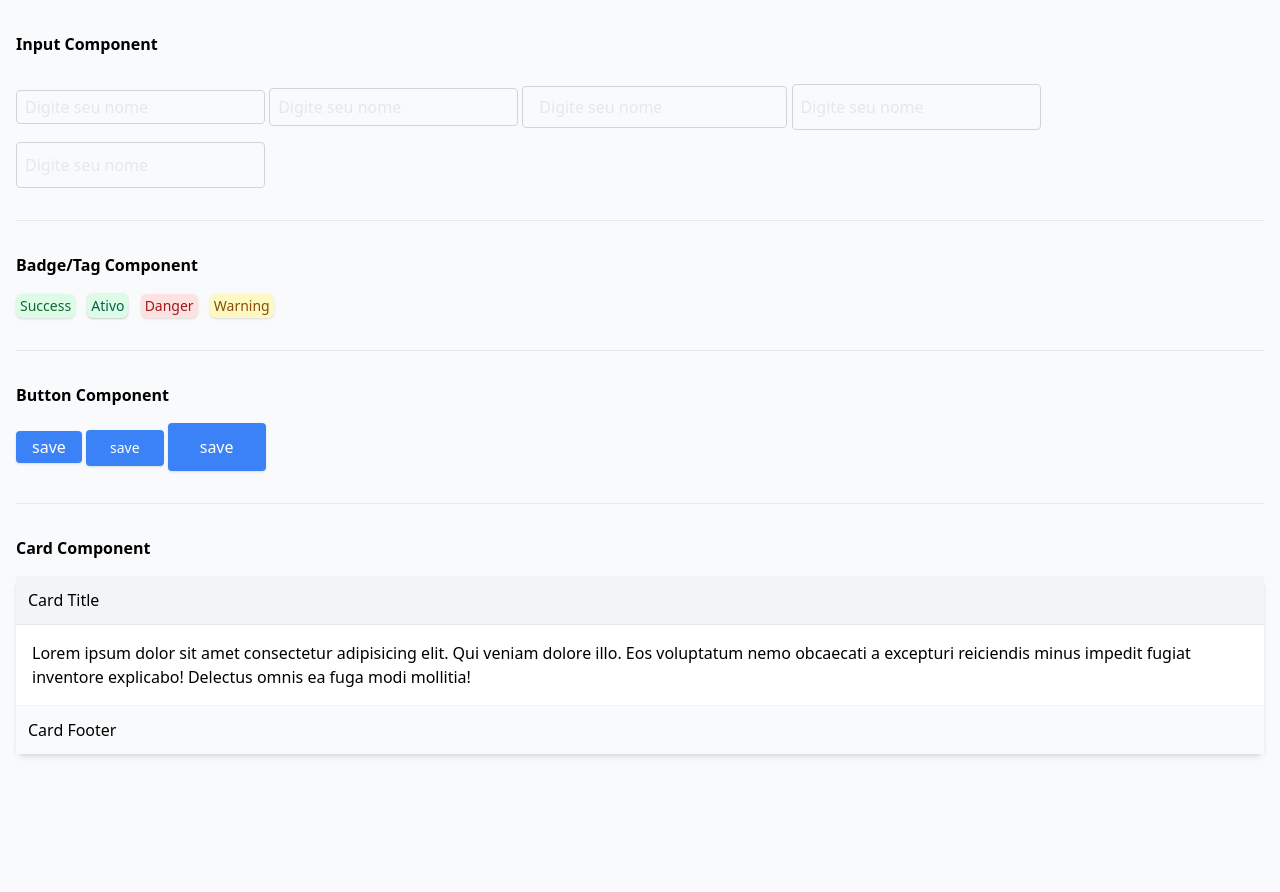
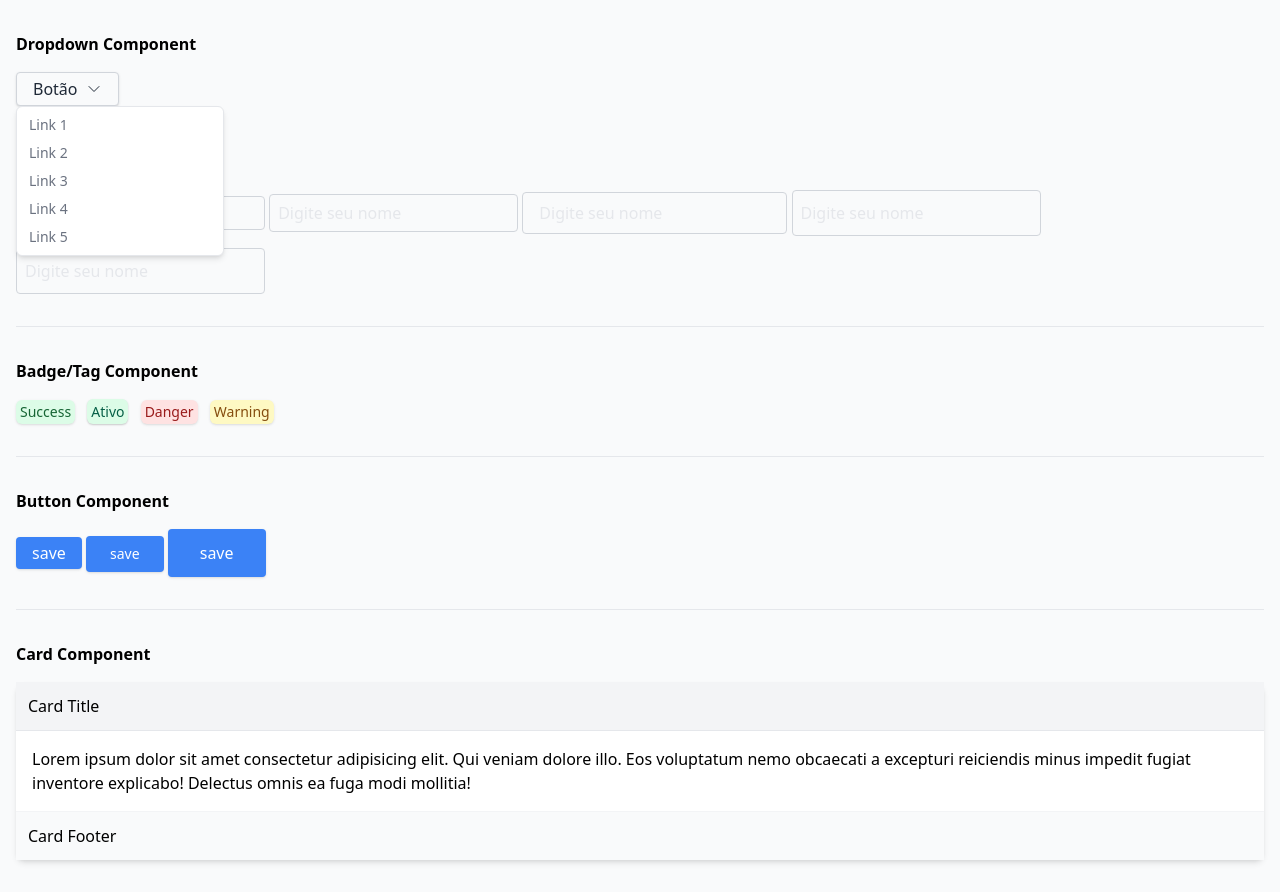
Before and after one commit to wesleyvilaseca/tailwind-components-example, a website: page src/index.html in a window 1280 px wide. Before the commit the page ends 800 px from the top, so only its background shows below. Drawn offline with nearby package versions, Linux system fonts and the light colour scheme; files that its build step writes are made by us from their sources.

Commit message:
feat: dropdown component

```diff
--- a/src/index.html
+++ b/src/index.html
@@ -8,6 +8,38 @@
 </head>
 <body class="bg-gray-50 dark:bg-gray-800">
     <div class="container mx-auto px-4 py-8 space-y-8">
+
+        <section id="dropdown-ce">
+            <h6 class="font-bold dark:text-gray-50 mb-4">Dropdown Component</h6>
+            <div class="relative">
+                <button class="flex items-center bg-gray-50 border border-gray-300 px-4 py-1 rounded text-gray-800 shadow">
+                    Botão
+                    <div class="icon">
+                        <svg class="w-4 h-4 ml-2" xmlns="http://www.w3.org/2000/svg" fill="none" viewBox="0 0 24 24" stroke-width="1.5" stroke="currentColor" class="size-6">
+                            <path stroke-linecap="round" stroke-linejoin="round" d="m19.5 8.25-7.5 7.5-7.5-7.5" />
+                        </svg>
+                    </div>
+                </button>
+
+                <div class="absolute w-52 bg-white border border-gray-200 py-1 shadow-md rounded-md">
+                    <a href=""
+                    class="block text-sm text-gray-500 px-3 py-1 bg-white hover:bg-gray-100"
+                    > Link 1 </a>
+                    <a href=""
+                    class="block text-sm text-gray-500 px-3 py-1 bg-white hover:bg-gray-100"
+                    > Link 2 </a>
+                    <a href=""
+                    class="block text-sm text-gray-500 px-3 py-1 bg-white hover:bg-gray-100"
+                    > Link 3 </a>
+                    <a href=""
+                    class="block text-sm text-gray-500 px-3 py-1 bg-white hover:bg-gray-100"
+                    > Link 4 </a>
+                    <a href=""
+                    class="block text-sm text-gray-500 px-3 py-1 bg-white hover:bg-gray-100"
+                    > Link 5 </a>
+                </div>
+            </div>
+        </section>
 
         <section id="input">
             <h6 class="font-bold dark:text-gray-50 mb-4">Input Component</h6>
```
